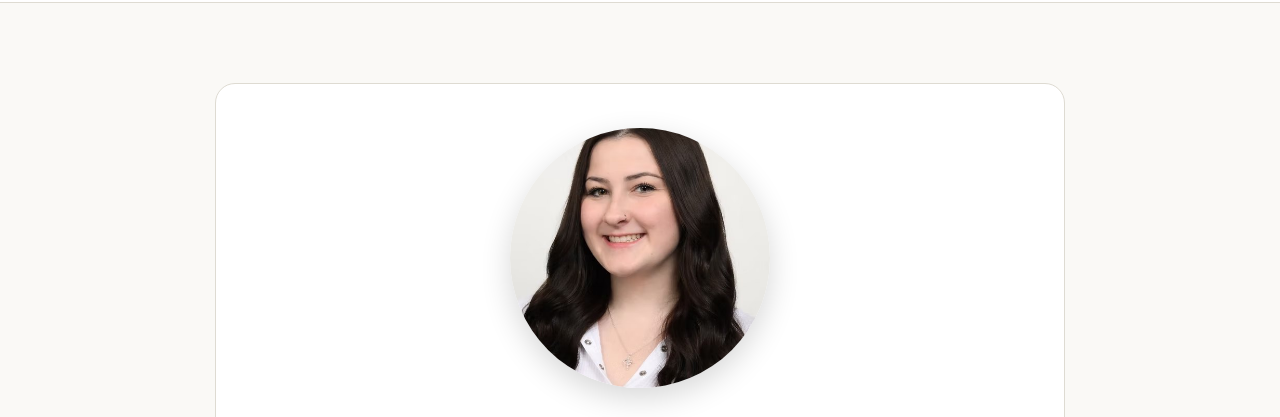
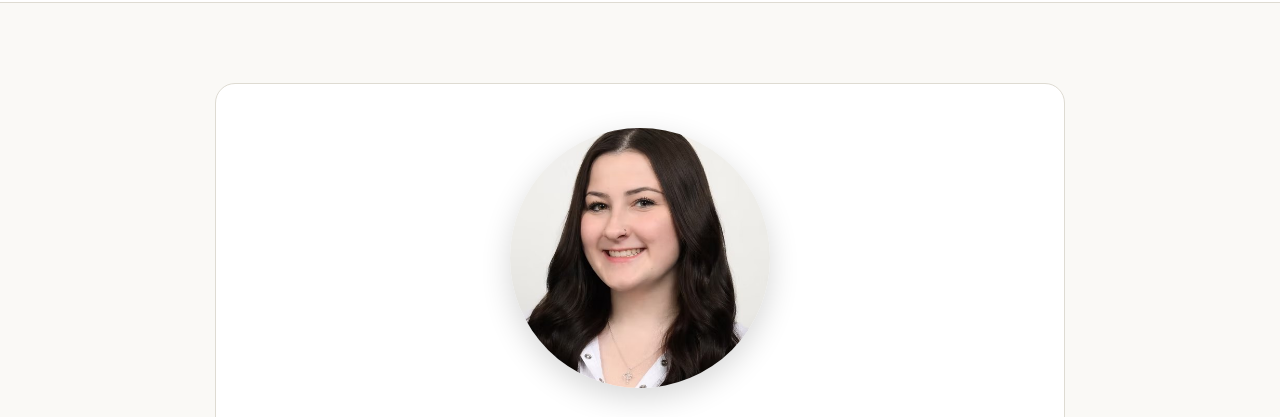
Before and after one commit to andetero/BrookeHite, a plain HTML site: page about.html in a window 1280 px wide. Shown: the part 70-487 px from the top of the page. Drawn offline with Linux system fonts and the light colour scheme.

Commit message:
Adjust about photo crop

```diff
--- a/styles.css
+++ b/styles.css
@@ -87,7 +87,8 @@ h3 { margin-top: 0; }
   box-shadow: 0 10px 30px var(--photo-shadow);
 }
 
-.hero-photo img {
+.hero-photo img,
+.profile-photo {
   object-position: center 28%;
 }
 
```
